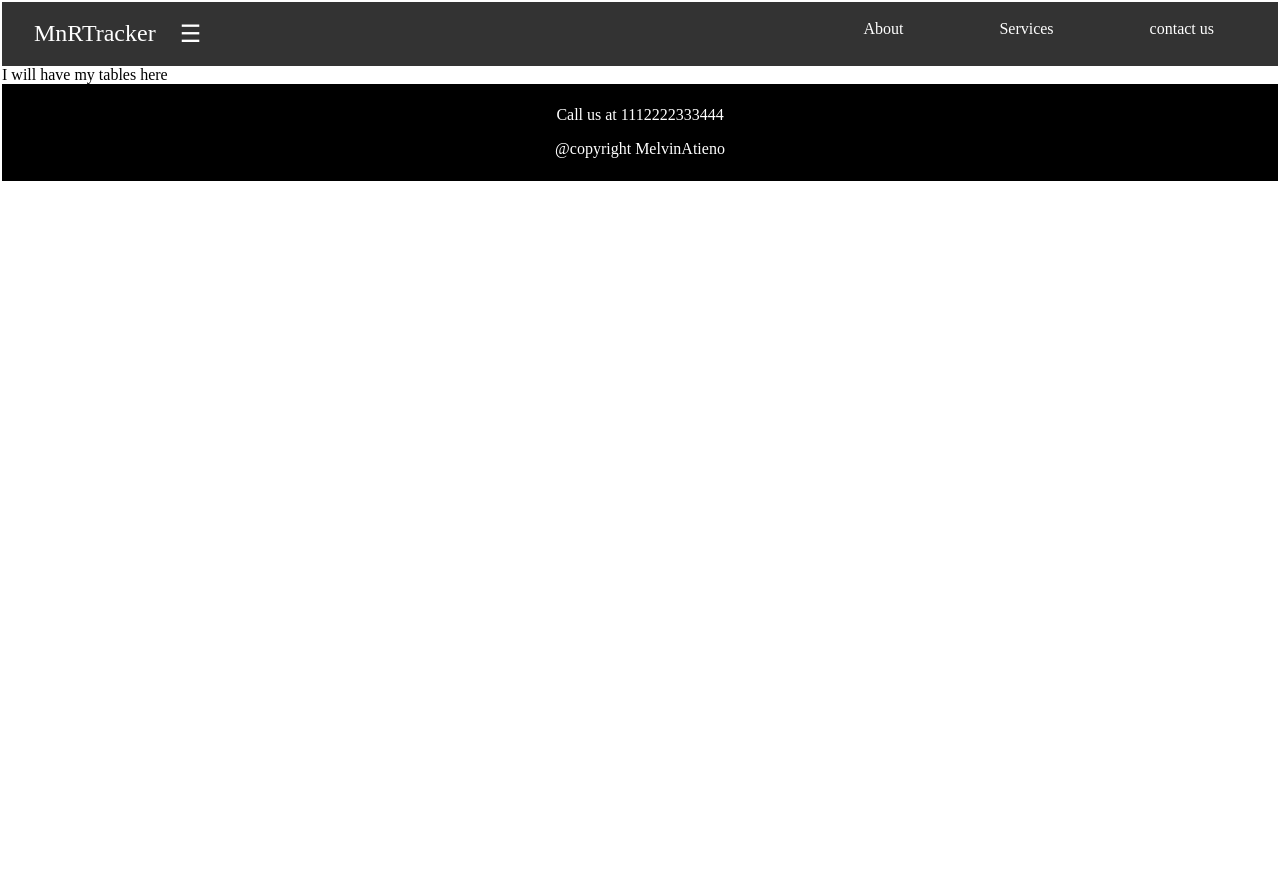
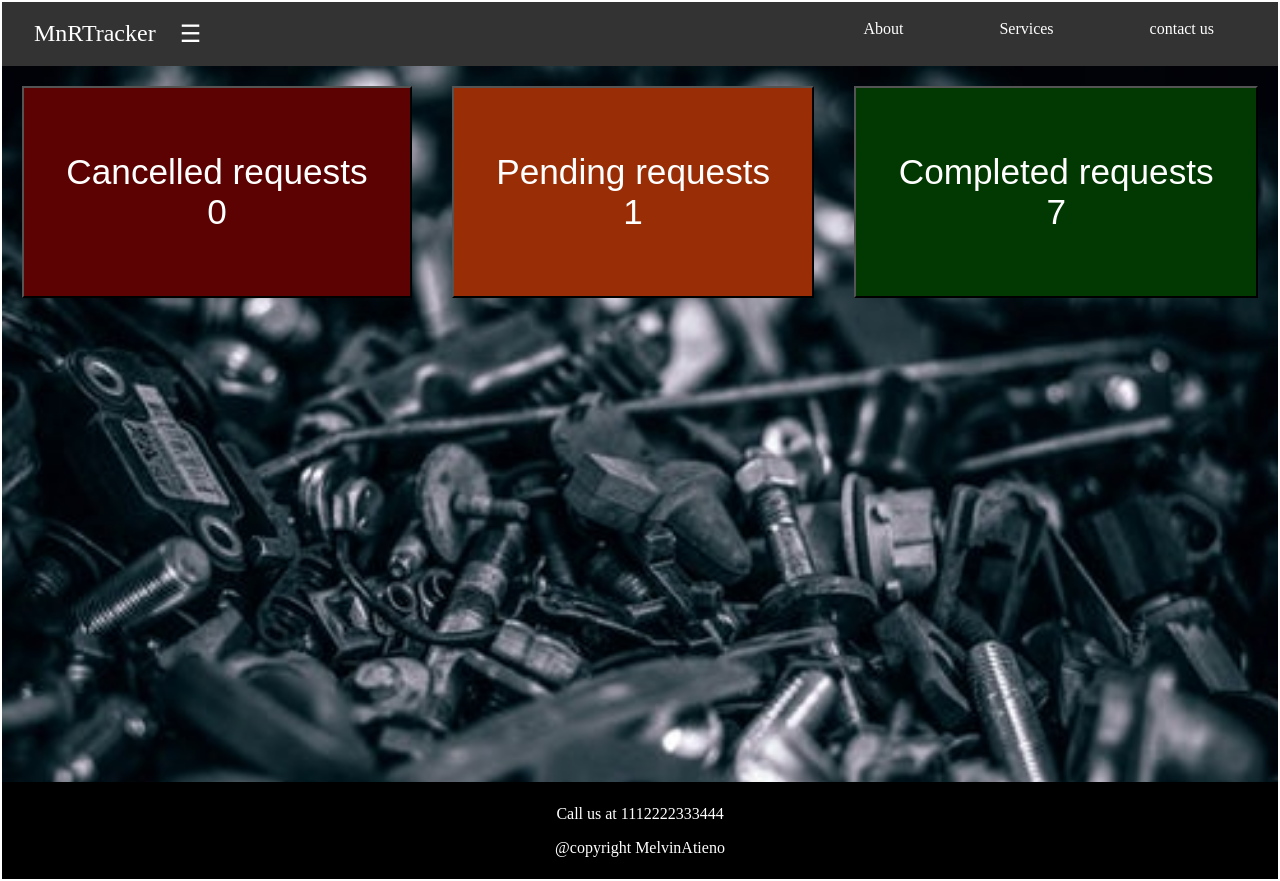
Before and after one commit to Melvin1Atieno/MnR-Tracker, a Python web app: template UI/template/Homepage.html in a window 1280 px wide. Before the commit the page ends 181 px from the top, so only its background shows below. Run offline with Jinja, Linux system fonts and the light colour scheme; the template is opened without the code that fills it, so the values that code supplies are empty.

Commit message:
[ft #[157737345]] adds a view of the dashboard tag on admin homepage that allows the admin to see a summary of all requests made

```diff
--- a/UI/static/CSS/style.css
+++ b/UI/static/CSS/style.css
@@ -81,7 +81,7 @@ form .form-group {
     max-width:50%;
     /* margin-left:30%; */
 }
-button {
+form button {
     background-color: #000000;
     color:#ccc;
     padding:2% 4%;
@@ -92,7 +92,7 @@ button {
     /* float:right; */
     font-size: 120%;
 }
-button :hover {
+form button :hover {
     background-color: #000000;
 }
 .section p {
@@ -209,7 +209,7 @@ button :hover {
   position:fixed;
   top:0;
   left:0;
-  background-color:#000000 ;
+  background-color:#333;
   overflow-x: hidden;
   transition:0.5s;
   padding-top:5%;
@@ -217,10 +217,11 @@ button :hover {
 }
 
 .sidenav a {
-    margin-top: 20%;
-    padding: 8px 8px 8px 32px;
+    margin-top: 10%;
+    margin-left:10%;
+    padding: 8px 8px 8px 10px;
     text-decoration:none;
-    font-size:140%;
+    font-size:100%;
     color:#fefefe;
     display:block;
     transition:0.3s;
@@ -233,16 +234,50 @@ button :hover {
     position:absolute;
     top:0;
     right:25px;
-    font-size:36px;
+    font-size:26px;
     margin-left:50px;
 }
-/* stlyling for rest of the page */
-#main {
-    /* transition: margin-left 0.5s; */
-    /* padding:16px; */
+.active{
+    background-color: #888;
 }
+#avatar {
+    /* margin-left:20%; */
+    max-height:80px;
+    max-width:200px;
+    width:100px;
+    border-radius: 34px;
+}
+#profile {
+    text-align:right;
+}
+
 /* sidenav on small screens */
 @media screen and (max-height: 450px){
     .sidenav {padding-top:15px;}
     .sidenav a {font-size:18px;}
 }
+
+/* dashboard styling */
+.section .container {
+    align-content: space-around;
+    justify-content: space-between;
+    display: flex;
+    flex-wrap:wrap;
+}
+.section .container button {
+    flex-grow:1;
+    padding:5% 2%;
+    margin:20px;
+    color:#ffffff;
+    font-size: 220%;
+}
+
+.Crequests {
+    background-color: rgb(92, 2, 2);
+}
+.Prequests{
+    background-color:  rgb(153, 45, 6);
+ }
+.Rrequests {
+    background-color:rgb(2, 56, 2);
+}
--- a/UI/template/Homepage.html
+++ b/UI/template/Homepage.html
@@ -32,17 +32,21 @@
                 </div>
             </nav>
         </div>
-    <div>
-        I will have my tables here
-
+        <div class="section">
+            <div class="container">
+                    <button class="Crequests">Cancelled requests <br> 0</button>
+                    <button class="Prequests">Pending requests <br> 1</button>
+                    <button class="Rrequests">Completed requests <br> 7</button>
+            </div>
         </div>
         <!-- start of side navigation bar -->
         <div id="mySidenav" class="sidenav">
-        <div id="profile">
-            <img src="#" alt="avatar">profile
+            <div>
+                <p>
+                    <img id="avatar" src="../static/images/admin.jpg" alt="avatar">profile</p>
             </div>
             <a href="javascript:void(0)" class="closebtn" onclick="closeNav()">&times;</a>
-        <a href="#">Dashboard</a>
+            <a class="active" href="#">Dashboard</a>
             <a href="#">Requests</a>
             <a href="#">summary</a>
             <a href="#">Users</a>
@@ -76,6 +80,7 @@
                 </div>
             </div>
         </div>
+    </div>
     <!-- Services Modal -->
     <div id="SModal" class="modal">
         <!-- modal content -->
@@ -97,7 +102,6 @@
             </div>
         </div>
     </div>
-</div>
     <script src="../static/JS/myjs.js"></script>
 </body>
 
```
Also changed, not shown: UI/static/images/admin.jpg (added). Lines whose indentation alone changed are shown as unchanged.
